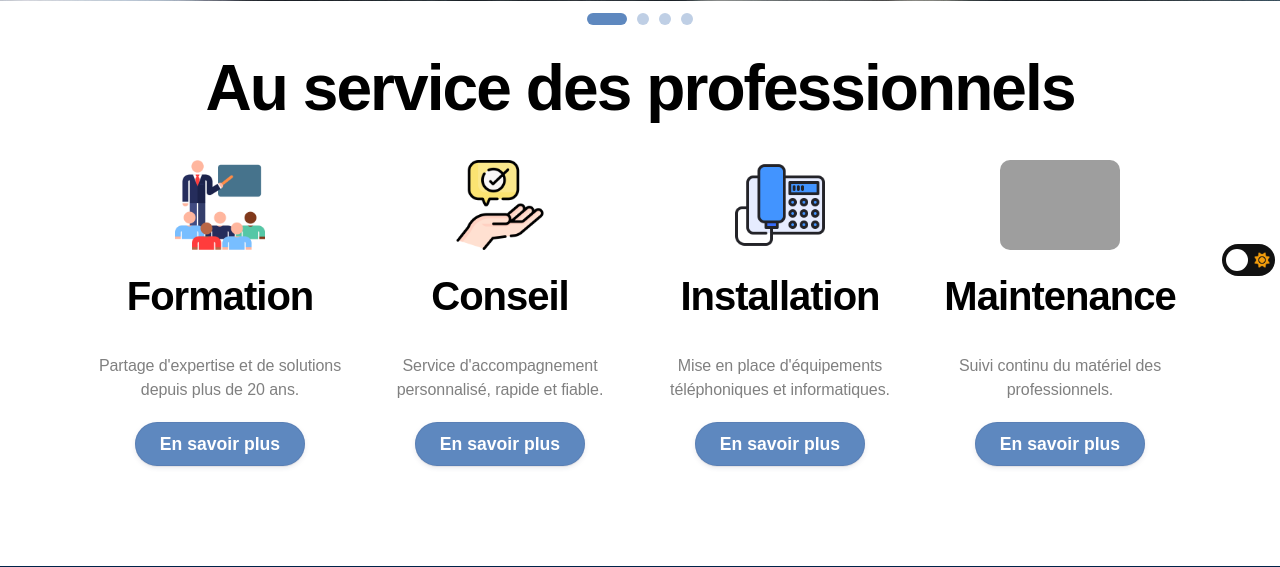
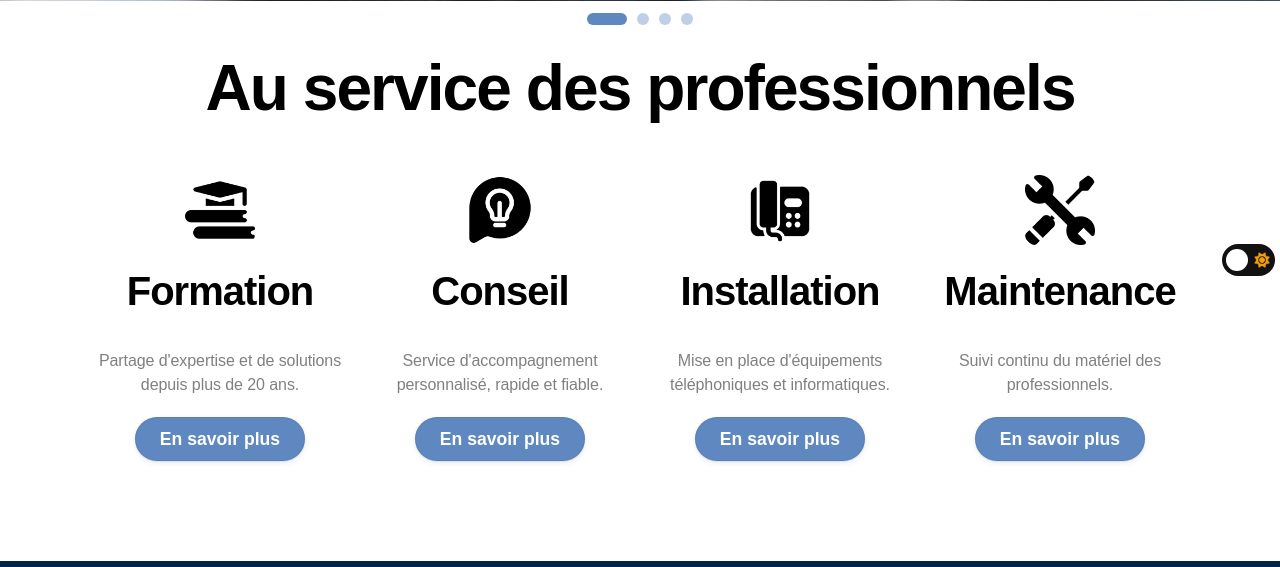
Before and after one commit to alexlec2/amaris_app, a PHP site: page / in a window 1280 px wide. Shown: the part 519-1086 px from the top of the page. Run offline with PHP 8.4, Linux system fonts and the light colour scheme; grey boxes are pictures that could not be loaded.

Commit message:
nouvelles icones exemples

```diff
--- a/assets/js/fonctions.js
+++ b/assets/js/fonctions.js
@@ -1,5 +1,7 @@
 function toggleDark(){
     document.getElementById("footer").classList.toggle("dark")
+    document.getElementById("avis_section").classList.toggle("dark")
+    document.querySelectorAll(".avis").classList.toggle("avis dark")
     let logo = document.getElementsByClassName("logo")
     for (let i = 0; i < logo.length; i++ ) {
         if(logo[i].style.filter !== "invert(1)"){
--- a/index.html
+++ b/index.html
@@ -121,8 +121,8 @@
             </div>
             <div id="presentation_elements">
                 <div class="element_presentation">
-                    <div>
-                        <img src="./assets/images/formation.png" alt="image formations" class="image_presentation">
+                    <div class="icone_presentation">
+                        <img src="./assets/images/formation4_256.png" alt="image formations" class="image_presentation">
                     </div>
                     <div class="element_presentation_text  fade" data-entrance="fade">
                         <div>
@@ -139,7 +139,7 @@
                 </div>
                 <div class="element_presentation">
                     <div>
-                        <img src="./assets/images/conseil.png" alt="image conseil" class="image_presentation">
+                        <img  src="./assets/images/conseil3_256.png" alt="image conseil" class="image_presentation">
                     </div>
                     <div class="element_presentation_text  fade" data-entrance="fade">
                         <div>
@@ -154,8 +154,8 @@
                     </div>
                 </div>
                 <div class="element_presentation">
-                    <div>
-                        <img src="./assets/images/telephone_installation.png" alt="image telephone installation" class="image_presentation">
+                    <div >
+                        <img src="./assets/images/installation_telephone2_256.png" alt="image telephone installation" class="image_presentation">
                     </div>
                     <div class="element_presentation_text  fade" data-entrance="fade">
                         <div>
@@ -171,7 +171,7 @@
                 </div>
                 <div class="element_presentation">
                     <div>
-                        <img src="./assets/images/maintenance.png" alt="image maintenance" class="image_presentation">
+                        <img src="./assets/images/maintenance3_256.png" alt="image maintenance" class="image_presentation">
                     </div>
                     <div class="element_presentation_text  fade" data-entrance="fade">
                         <div>
@@ -538,10 +538,6 @@
                     <img src="assets/icons/calendar-check.png" alt="Calendar check Logo" class="logo">
                     <div>Vendredi : 8h-17h</div>
                 </div>
-                <div class="horaire_element">
-                    <img src="assets/icons/calendar-x.png" alt="Calendar x Logo" class="logo">
-                    <div>Samedi et Dimanche : fermé</div>
-                </div>
                 </div>
             </div>
             <div class="reseaux_footer">
--- a/style/style.css
+++ b/style/style.css
@@ -65,6 +65,7 @@
     gap: 0;
     transition:  0.5s gap ease-in;
 }
+
 .element_presentation h3 {
     font-weight: 600;
     text-transform: none;
@@ -80,6 +81,7 @@
     letter-spacing: -.08px;
     line-height: 1.5;
 }
+
 .element_presentation{
     width: 250px;
     height: auto;
@@ -99,7 +101,8 @@
 .image_presentation{
     background-color: white;
     border-radius: 10px;
-    height: 90px;
+    margin-top : 15px;
+    height: 70px;
     width: auto;
     animation: fadeIn 2s;
 }
@@ -298,6 +301,9 @@
     padding: 30px 0;
 
 }
+.avis-dark {
+    background-color:#282d32;
+}
 .avis_container {
     width: inherit;
     display: flex;
```
Also changed, not shown: assets/images/conseil2.png (added), assets/images/conseil3.png (added), assets/images/conseil3_256.png (added), assets/images/formation2.png (added), assets/images/formation3.png (added), assets/images/formation4.png (added), assets/images/formation4_256.png (added), assets/images/installation-telephone2.png (added), assets/images/installation.png (added), assets/images/installation_telephone2_256.png (added), assets/images/maintenance2.png (added), assets/images/maintenance3.png (added), assets/images/maintenance3_256.png (added).
